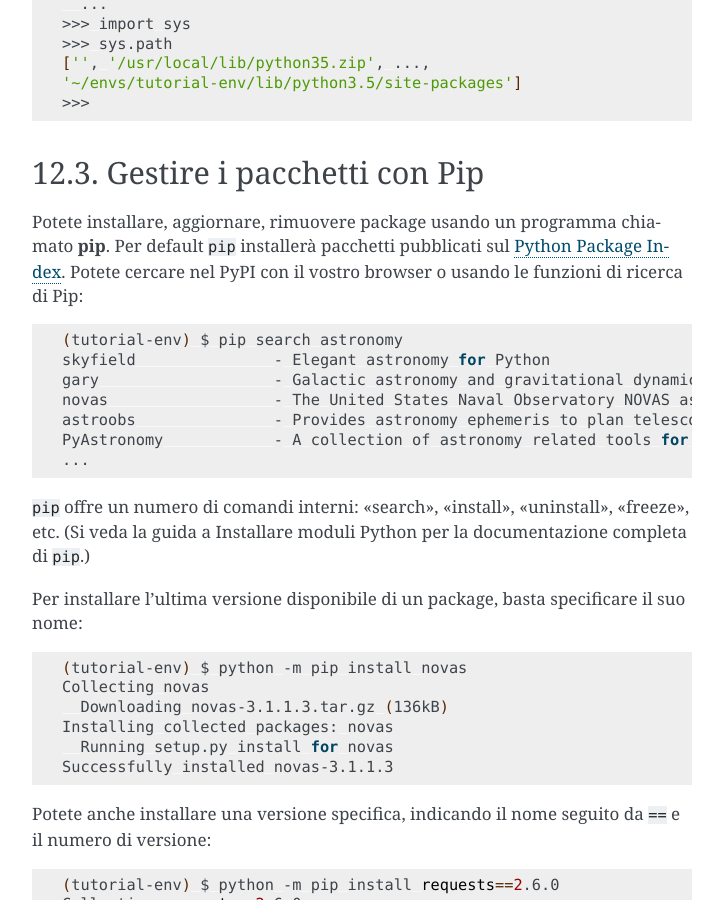
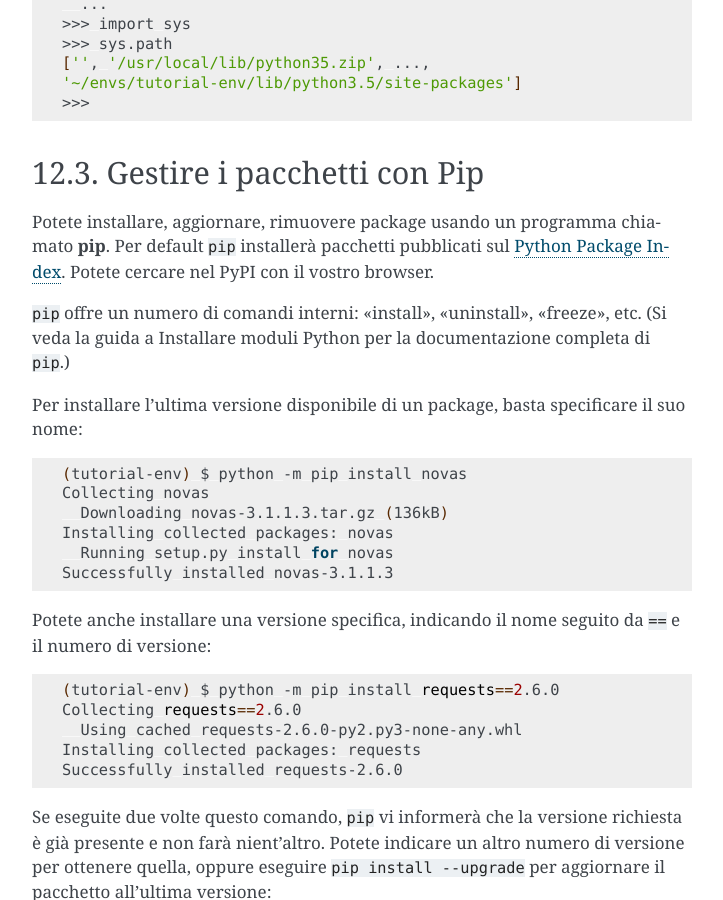
Before and after one commit to ricpol/pytutorial-it, a Sphinx documentation site: the page built from tutorial/source/venv.rst, in a window 1280 px wide and 900 px high, scrolled down 1764 px. Shown: the whole window, without its empty margins (388-1111 px from the left). Built offline with Sphinx 7.4.7, drawn with Linux system fonts in a browser that asks for light colours.

Commit message:
sync up to commit 2fd928c

```diff
--- a/tutorial/source/appetite.rst
+++ b/tutorial/source/appetite.rst
@@ -9,7 +9,7 @@
     Questa è la traduzione della **versione "di sviluppo" del Tutorial**,
     corrispondente a Python 3.10 e al "master branch" della repository,
     ed è aggiornata al
-    `7 marzo 2021 <https://github.com/python/cpython/commits/master/Doc/tutorial>`_.
+    `29 aprile 2021 <https://github.com/python/cpython/commits/master/Doc/tutorial>`_.
 
     La repository GitHub di questo progetto
     `si trova qui <https://github.com/ricpol/pytutorial-it>`_:
--- a/tutorial/source/controlflow.rst
+++ b/tutorial/source/controlflow.rst
@@ -1060,7 +1060,7 @@ un'espressione che restituisce il valore dell'annotazione. Le annotazioni per
 i valori di ritorno si indicano con un ``->`` seguito da un'espressione,
 collocati tra la fine della lista dei parametri e il "due punti" che termina
 l'istruzione :keyword:`def`. Nell'esempio che segue sono annotati un parametro
-posizionale, un parametro keyword e il valore di ritorno::
+obbligatorio, un parametro opzionale e il valore di ritorno::
 
    >>> def f(ham: str, eggs: str = 'eggs') -> str:
    ...     print("Annotations:", f.__annotations__)
--- a/tutorial/source/datastructures.rst
+++ b/tutorial/source/datastructures.rst
@@ -658,8 +658,8 @@ qualsiasi operatore, non solo di confronto.
 
 Gli operatori di confronto ``in`` e ``not in`` controllano se un valore esiste
 o meno in una sequenza. Gli operatori ``is`` e ``is not`` ci dicono se due
-oggetti sono effettivamente lo stesso oggetto: questo importa solo per gli
-oggetti mutabili come le liste. Tutti gli operatori di confronto hanno la
+oggetti sono effettivamente lo stesso oggetto.
+Tutti gli operatori di confronto hanno la
 stessa priorità, che è più bassa di quella di tutti gli altri operatori
 numerici.
 
--- a/tutorial/source/errors.rst
+++ b/tutorial/source/errors.rst
@@ -281,8 +281,8 @@ di rilanciare l'eccezione::
 Concatenamento di eccezioni
 ===========================
 
-L'istruzione :keyword:`raise` accetta un'opzione :keyword:`from` che consente
-di concatenare due eccezioni. Per esempio::
+L'istruzione :keyword:`raise` accetta un'opzione :keyword:`from<raise>`
+che consente di concatenare due eccezioni. Per esempio::
 
     # exc deve essere l'istanza di una eccezione, o None
     raise RuntimeError from exc
--- a/tutorial/source/venv.rst
+++ b/tutorial/source/venv.rst
@@ -93,19 +93,9 @@ Gestire i pacchetti con Pip
 Potete installare, aggiornare, rimuovere package usando un programma chiamato
 :program:`pip`.  Per default ``pip`` installerà pacchetti pubblicati sul
 `Python Package Index <https://pypi.org>`_. Potete cercare nel PyPI con il
-vostro browser o usando le funzioni di ricerca di Pip:
+vostro browser.
 
-.. code-block:: bash
-
-  (tutorial-env) $ pip search astronomy
-  skyfield               - Elegant astronomy for Python
-  gary                   - Galactic astronomy and gravitational dynamics.
-  novas                  - The United States Naval Observatory NOVAS astronomy library
-  astroobs               - Provides astronomy ephemeris to plan telescope observations
-  PyAstronomy            - A collection of astronomy related tools for Python.
-  ...
-
-``pip`` offre un numero di comandi interni: "search", "install", "uninstall",
+``pip`` offre un numero di comandi interni: "install", "uninstall",
 "freeze", etc.  (Si veda la guida a
 :ref:`Installare moduli Python<installing-index>` per la documentazione
 completa di ``pip``.)
```
